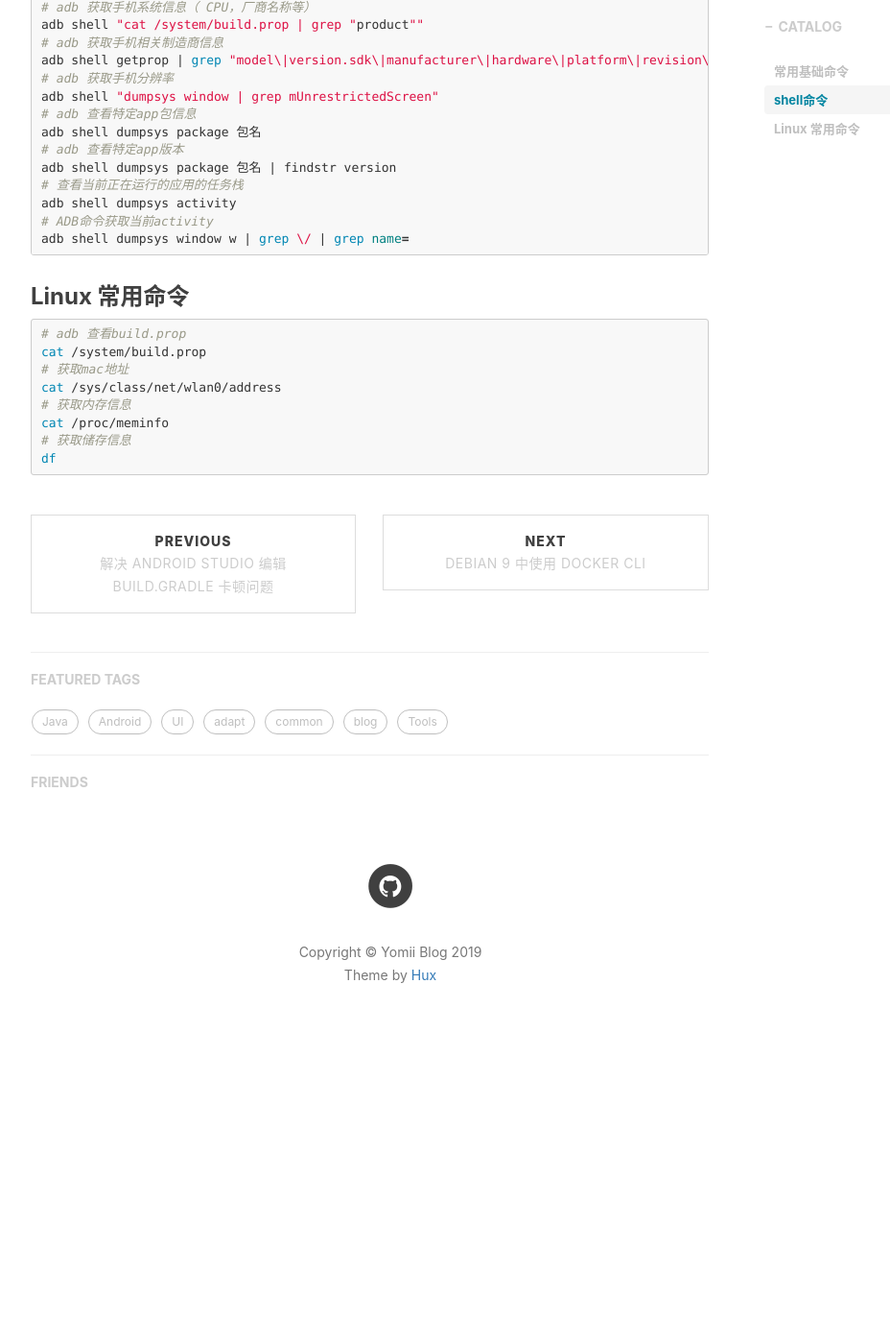
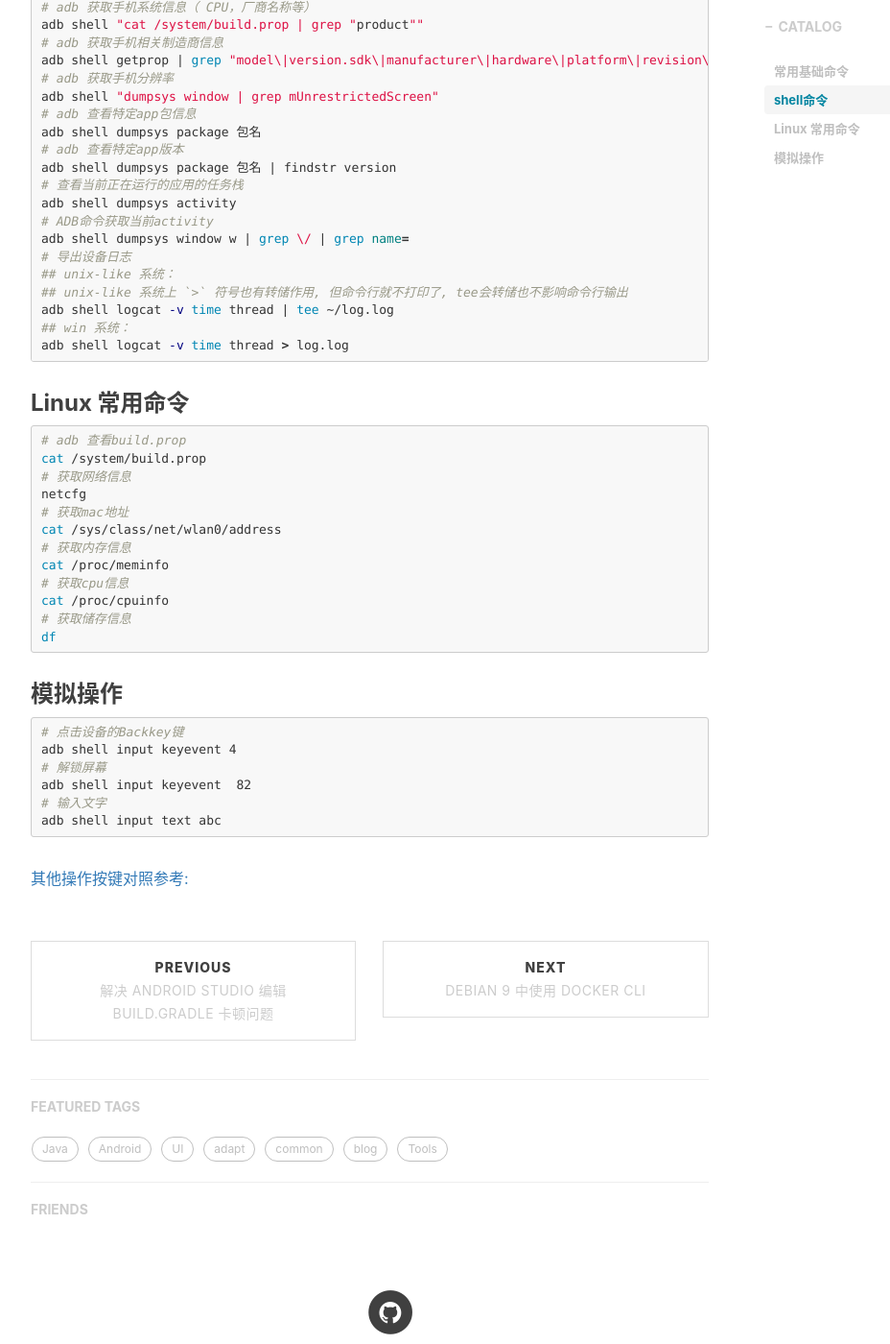
Before and after one commit to sunsteam/sunsteam.github.io, a Jekyll site: the page built from _posts/2018-10-30-adb-helper.md, in a window 1280 px wide and 1400 px high, scrolled down 1374 px. Shown: the whole window at 96% size, without its empty margins (233-1161 px from the left). Built offline with Jekyll 4.4.1, drawn with Linux system fonts in a browser that asks for light colours; comment, search, counter and statistics services are not loaded; before the commit the page ends 2467 px from its top, so only the background shows below that.

Commit message:
简述：
背景信息：

修改内容：增加adb命令

````diff
--- a/_posts/2018-10-30-adb-helper.md
+++ b/_posts/2018-10-30-adb-helper.md
@@ -73,6 +73,12 @@
 adb shell dumpsys activity
 # ADB命令获取当前activity
 adb shell dumpsys window w | grep \/ | grep name=
+# 导出设备日志
+## unix-like 系统：
+## unix-like 系统上 `>` 符号也有转储作用, 但命令行就不打印了, tee会转储也不影响命令行输出
+adb shell logcat -v time thread | tee ~/log.log
+## win 系统：
+adb shell logcat -v time thread > log.log
 ```
 
 ### Linux 常用命令
@@ -80,10 +86,27 @@
 ```shell
 # adb 查看build.prop
 cat /system/build.prop
+# 获取网络信息
+netcfg
 # 获取mac地址
 cat /sys/class/net/wlan0/address
 # 获取内存信息
 cat /proc/meminfo
+# 获取cpu信息
+cat /proc/cpuinfo
 # 获取储存信息
 df
 ```
+
+### 模拟操作
+
+```shell
+# 点击设备的Backkey键
+adb shell input keyevent 4
+# 解锁屏幕
+adb shell input keyevent  82
+# 输入文字
+adb shell input text abc
+```
+
+[其他操作按键对照参考:](https://blog.csdn.net/jlminghui/article/details/39268419)
````
Also changed, not shown: _posts/2019-05-24-android-app-exit.md (added, +44 -0 lines).
